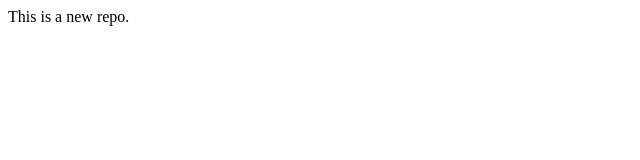
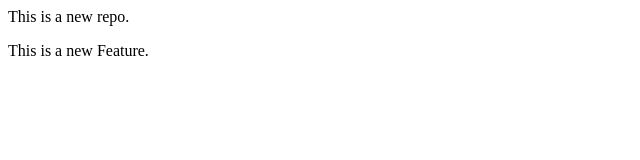
Before and after one commit to kinjalcoder2003/localrepo, a plain HTML site: page index.html in a window 1280 px wide. Shown: the whole page, without its empty margins (0-640 px from the left). Drawn offline with Linux system fonts and the light colour scheme.

Commit message:
Add new feature

```diff
--- a/index.html
+++ b/index.html
@@ -1,3 +1,4 @@
 
 
 <p>This is a new repo.</p>
+<P>This is a new Feature.</P>
```
